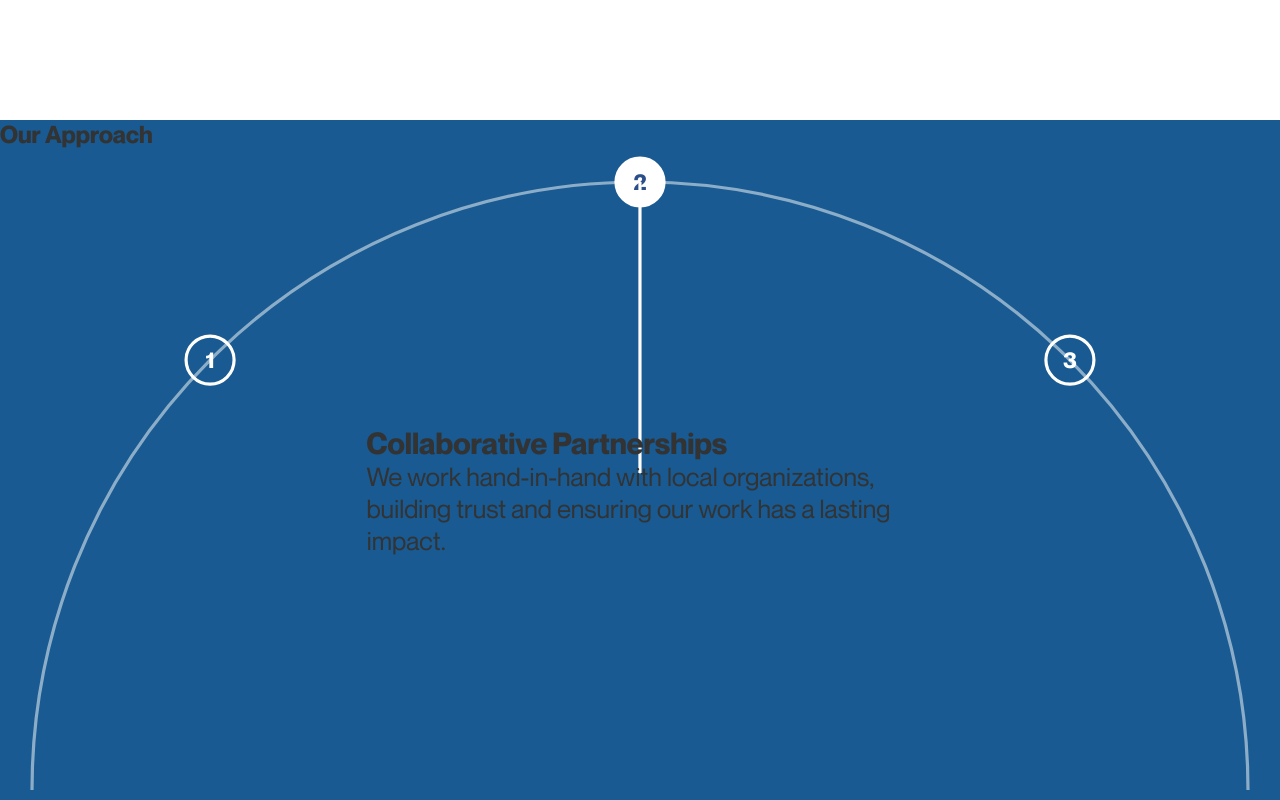
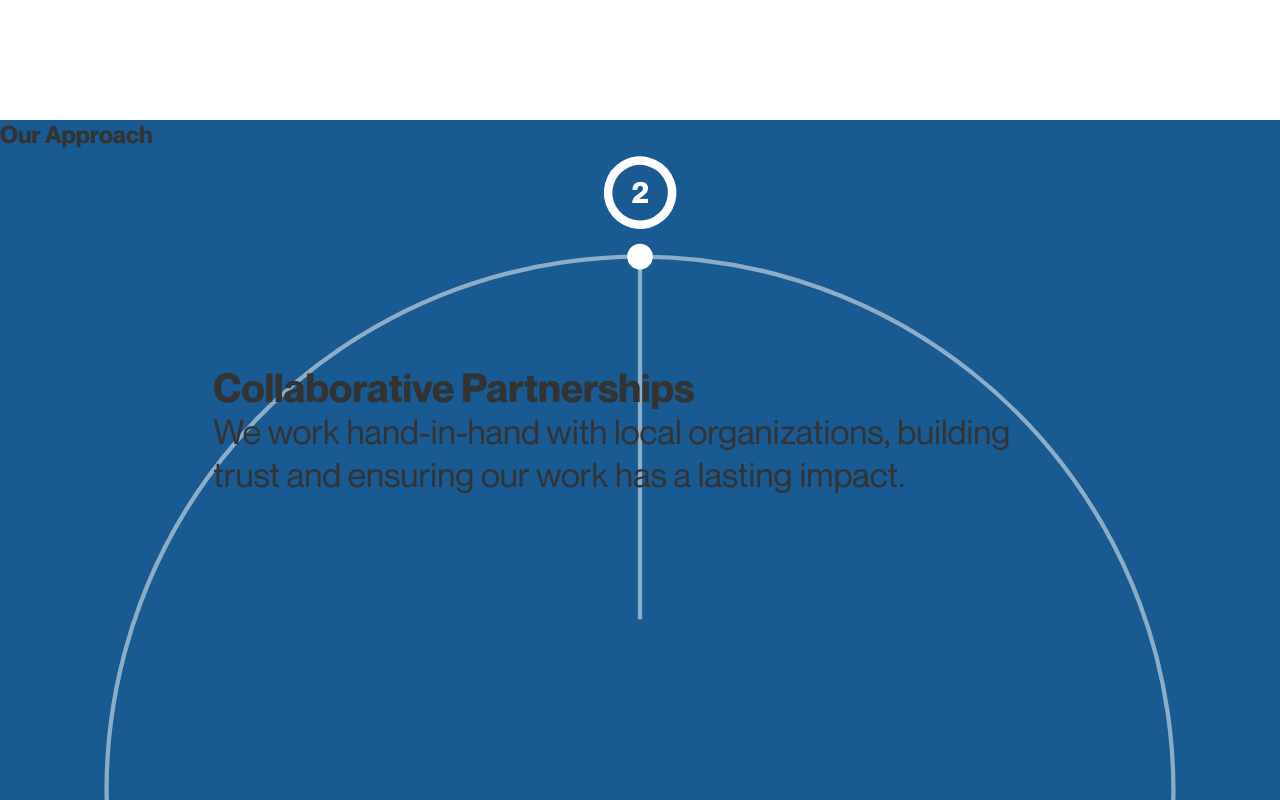
Before and after one commit to shemankubana/ihema_web, a React (Create React App) app: page / in a window 1280 px wide. Shown: the part 2700-3500 px from the top of the page. Built offline with nearby package versions, Linux system fonts and the light colour scheme.

Commit message:
Refactor layout and styles for improved user experience and accessibility

```diff
--- a/src/components/Home.js
+++ b/src/components/Home.js
@@ -1,186 +1,290 @@
-import React, { useState, useMemo, useEffect, useRef } from 'react';
+import React, { useState, useMemo, useEffect, useRef } from "react";
+
 import { Link } from "react-router-dom";
+
 import "../styles/Home.css";
 
 // Import assets for the Home page
+
 import heroBg from "../assets/images/hero_bg.png";
+
 import educationImg from "../assets/images/Education.png";
+
 import healthImg from "../assets/images/Health.png";
+
 import societyImg from "../assets/images/Society.png";
+
 import arrowIcon from "../assets/icons/arrow_icon.png";
+
 import plusIcon from "../assets/icons/Plus.png";
+
 import arrow from "../assets/icons/arrow_icon.png";
+
 import blueBox from "../assets/icons/rectangle.png";
+
 import ai from "../assets/icons/Artificial Intelligence.png";
+
 import biotech from "../assets/icons/Biotech.png";
+
 import fingerprint from "../assets/icons/Fingerprint.png";
+
 import layers from "../assets/icons/Layers.png";
 
 // Import partner logos
+
 import unhcrLogo from "../assets/logos/UNHCR 1.png";
+
 import worldVisionLogo from "../assets/logos/WV 1.png";
+
 import v37Logo from "../assets/logos/V37 1.png";
+
 import vsoLogo from "../assets/logos/VSO 1.png";
+
 import wfpLogo from "../assets/logos/WFP 1.png";
+
 import mscLogo from "../assets/logos/MSC 1.png";
 
 // --- Data for the Animated Approach component ---
+
 const stepsData = [
   {
     id: 1,
-    title: 'Community-Centered Methods',
-    description: 'Grounded in local culture and realities to ensure relevant, accurate, and respectful outcomes.',
+
+    title: "Community-Centered Methods",
+
+    description:
+      "Grounded in local culture and realities to ensure relevant, accurate, and respectful outcomes.",
   },
+
   {
     id: 2,
-    title: 'Collaborative Partnerships',
-    description: 'We work hand-in-hand with local organizations, building trust and ensuring our work has a lasting impact.',
+
+    title: "Collaborative Partnerships",
+
+    description:
+      "We work hand-in-hand with local organizations, building trust and ensuring our work has a lasting impact.",
   },
+
   {
     id: 3,
-    title: 'Data-Driven Insights',
-    description: 'Leveraging rigorous data analysis to provide clear, actionable insights that drive effective decision-making.',
+
+    title: "Data-Driven Insights",
+
+    description:
+      "Leveraging rigorous data analysis to provide clear, actionable insights that drive effective decision-making.",
   },
 ];
 
 // --- The Animated Approach Component ---
+
 const AnimatedApproach = () => {
   const [activeStep, setActiveStep] = useState(0);
 
-  // Refs for the elements that will be animated
-  const lineRef = useRef(null);
-  const activeDotRef = useRef(null);
+  const arcGroupRef = useRef(null);
+
+  const textRefs = useRef([]);
 
   const animationState = useRef({
-    currentAngle: -90, // Start at the top to match the visual
+    currentRotation: 0,
   });
 
   const config = {
     numSteps: stepsData.length,
-    svgSize: 800,
-    arcRadius: 380,
+
+    svgSize: 600,
+
+    arcRadius: 250,
+
     dotSize: 30,
-    activeDotSize: 40,
+
+    dotOffset: 30,
+
+    interceptDotSize: 10,
   };
+
   const centerX = config.svgSize / 2;
+
   const centerY = config.svgSize / 2;
 
   useEffect(() => {
     const timer = setInterval(() => {
       setActiveStep((prevStep) => (prevStep + 1) % stepsData.length);
     }, 4000);
+
     return () => clearInterval(timer);
   }, []);
 
-  // Calculate the static positions for the numbered dots
   const stepPositions = useMemo(() => {
     const positions = [];
-    // Spreading 3 dots across the top of the semi-circle
-    const angles = [-135, -90, -45];
+
+    const angleStep = 360 / config.numSteps;
+
+    const dotPlacementRadius = config.arcRadius + config.dotOffset;
+
     for (let i = 0; i < config.numSteps; i++) {
-      const angleDeg = angles[i];
+      const angleDeg = -90 + i * angleStep;
+
       const angleRad = angleDeg * (Math.PI / 180);
-      const x = centerX + config.arcRadius * Math.cos(angleRad);
-      const y = centerY + config.arcRadius * Math.sin(angleRad);
-      positions.push({ x, y, angle: angleDeg });
+
+      const x = centerX + dotPlacementRadius * Math.cos(angleRad);
+
+      const y = centerY + dotPlacementRadius * Math.sin(angleRad);
+
+      positions.push({ x, y });
     }
+
     return positions;
-  }, [config.numSteps, centerX, centerY, config.arcRadius]);
+  }, [config.numSteps, centerX, centerY, config.arcRadius, config.dotOffset]);
 
-  // Animation loop for the moving line and active dot
   useEffect(() => {
-    const targetAngle = stepPositions[activeStep].angle;
+    const angleStep = 360 / config.numSteps;
 
-    let frameId;
+    const targetRotation = -(activeStep * angleStep);
+
+    let frameId; // Use a local variable for the animation frame
 
     const animate = () => {
       const state = animationState.current;
+
       const easingFactor = 0.05;
-      // Smoothly move the current angle towards the target
-      state.currentAngle += (targetAngle - state.currentAngle) * easingFactor;
 
-      const currentAngleRad = state.currentAngle * (Math.PI / 180);
-      const x = centerX + config.arcRadius * Math.cos(currentAngleRad);
-      const y = centerY + config.arcRadius * Math.sin(currentAngleRad);
+      state.currentRotation +=
+        (targetRotation - state.currentRotation) * easingFactor;
 
-      // Update the line's end point
-      if (lineRef.current) {
-        lineRef.current.setAttribute('x2', x);
-        lineRef.current.setAttribute('y2', y);
+      if (arcGroupRef.current) {
+        arcGroupRef.current.setAttribute(
+          "transform",
+          `rotate(${state.currentRotation}, ${centerX}, ${centerY})`
+        );
       }
 
-      // Update the active dot's position
-      if (activeDotRef.current) {
-        activeDotRef.current.setAttribute('transform', `translate(${x}, ${y})`);
+      if (textRefs.current) {
+        textRefs.current.forEach((textEl) => {
+          if (textEl) {
+            textEl.setAttribute(
+              "transform",
+              `rotate(${-state.currentRotation})`
+            );
+          }
+        });
       }
 
       frameId = requestAnimationFrame(animate);
     };
 
-    animate();
+    animate(); // Start the animation
 
     return () => {
+      // Use the local variable in the cleanup function
+
       cancelAnimationFrame(frameId);
     };
-  }, [activeStep, centerX, centerY, config.numSteps, config.arcRadius, stepPositions]);
+  }, [activeStep, centerX, centerY, config.numSteps]);
 
   const activeContent = stepsData[activeStep];
-  const foreignObjectSize = config.arcRadius * 0.9;
-  const foreignObjectX = centerX - foreignObjectSize / 2;
-  const foreignObjectY = centerY - foreignObjectSize / 1.5;
 
-  // The line will start from a fixed point above the text block
-  const lineStartX = centerX;
-  const lineStartY = foreignObjectY + 30; // Positioned at the top of the text area
+  const foreignObjectSize = config.arcRadius * 1.6;
 
-  const arcPath = `M ${centerX - config.arcRadius},${centerY} A ${config.arcRadius},${config.arcRadius} 0 0 1 ${centerX + config.arcRadius},${centerY}`;
+  const foreignObjectPos = centerX - foreignObjectSize / 2;
+
+  const lineStartY = centerY - foreignObjectSize / 5;
+
+  const lineEndY = centerY - config.arcRadius;
+
+  // Note: Tailwind classes are used here. Make sure Tailwind is set up in your project.
 
   return (
-    <div className="w-full mx-auto flex flex-col items-center text-white">
-      <h2 className="text-4xl md:text-5xl font-bold mb-8 self-start text-left px-6">Our Approach</h2>
-      <div className="relative w-full h-[500px] flex flex-col items-center">
-        <svg viewBox={`0 0 ${config.svgSize} ${config.svgSize}`} className="w-full h-auto absolute -top-10" aria-hidden="true">
+    <div className="w-full max-w-4xl mx-auto flex flex-col items-center text-white p-6 rounded-lg bg-[#2c4e8a]">
+      <h2 className="text-4xl md:text-5xl font-bold mb-8 self-start text-left our-approach">
+        Our Approach
+      </h2>
 
-          {/* Static semi-circle path */}
-          <path
-            d={arcPath}
-            fill="none" stroke="rgba(255, 255, 255, 0.5)" strokeWidth="2"
+      <div className="relative w-full h-[600px] flex flex-col items-center">
+        <svg
+          viewBox={`0 0 ${config.svgSize} ${config.svgSize}`}
+          className="w-full h-full absolute top-0 left-0"
+          aria-hidden="true"
+        >
+          <line
+            x1={centerX}
+            y1={lineStartY}
+            x2={centerX}
+            y2={lineEndY}
+            stroke="rgba(255, 255, 255, 0.5)"
+            strokeWidth="2"
           />
 
-          {/* Static numbered dots */}
-          {stepPositions.map((pos, index) => (
-            <g key={index} transform={`translate(${pos.x}, ${pos.y})`} className="cursor-pointer" onClick={() => setActiveStep(index)}>
-                <circle cx="0" cy="0" r={config.dotSize / 2} fill={activeStep === index ? "white" : "none"}
-                  stroke="white" strokeWidth={2}
-                  style={{transition: 'fill 0.3s ease'}}
+          <circle
+            cx={centerX}
+            cy={lineEndY}
+            r={config.interceptDotSize / 2}
+            fill="white"
+            stroke="white"
+            strokeWidth="2"
+          />
+
+          <g ref={arcGroupRef}>
+            <circle
+              cx={centerX}
+              cy={centerY}
+              r={config.arcRadius}
+              fill="none"
+              stroke="rgba(255, 255, 255, 0.5)"
+              strokeWidth="2"
+            />
+
+            {stepPositions.map((pos, index) => (
+              <g
+                key={index}
+                transform={`translate(${pos.x}, ${pos.y})`}
+                className="cursor-pointer"
+                onClick={() => setActiveStep(index)}
+              >
+                <circle
+                  cx="0"
+                  cy="0"
+                  r={config.dotSize / 2}
+                  fill="none"
+                  stroke="white"
+                  strokeWidth={activeStep === index ? 4 : 2}
+                  style={{ transition: "stroke-width 0.3s ease" }}
                 />
-                <text x="0" y="0" textAnchor="middle" dominantBaseline="central"
-                  fill={activeStep === index ? "#2c4e8a" : "white"} fontSize="14" fontWeight="bold"
-                  style={{transition: 'fill 0.3s ease'}}
-                  >
+
+                <text
+                  ref={(el) => (textRefs.current[index] = el)}
+                  x="0"
+                  y="0"
+                  textAnchor="middle"
+                  dominantBaseline="central"
+                  fill="white"
+                  fontSize="14"
+                  fontWeight="bold"
+                >
                   {index + 1}
                 </text>
-            </g>
-          ))}
+              </g>
+            ))}
+          </g>
 
-          {/* Moving Line */}
-          <line
-            ref={lineRef}
-            x1={lineStartX} y1={lineStartY}
-            x2={centerX} y2={centerY - config.arcRadius}
-            stroke="white" strokeWidth="2"
-          />
+          <foreignObject
+            x={foreignObjectPos}
+            y={foreignObjectPos}
+            width={foreignObjectSize}
+            height={foreignObjectSize}
+          >
+            <div
+              xmlns="http://www.w3.org/1999/xhtml"
+              className="w-full h-full flex flex-col items-center justify-center text-center p-4"
+            >
+              <div key={activeContent.id} className="animate-fade-in">
+                <h3 className="text-2xl font-bold mb-3">
+                  {activeContent.title}
+                </h3>
 
-          {/* This dot is now part of the static dots logic, so this group is no longer needed */}
-          {/* <g ref={activeDotRef}> ... </g> */}
-
-          {/* Static Central Text */}
-          <foreignObject x={foreignObjectX} y={foreignObjectY} width={foreignObjectSize} height={foreignObjectSize}>
-             <div xmlns="http://www.w3.org/1999/xhtml" className="w-full h-full flex flex-col items-center justify-center text-center p-4">
-                <div key={activeContent.id} className="animate-fade-in">
-                    <h3 className="text-xl font-bold mb-3">{activeContent.title}</h3>
-                    <p className="text-base text-gray-200 leading-relaxed">{activeContent.description}</p>
-                </div>
+                <p className="text-sm text-gray-200 leading-relaxed">
+                  {activeContent.description}
+                </p>
+              </div>
             </div>
           </foreignObject>
         </svg>
@@ -190,48 +294,61 @@ const AnimatedApproach = () => {
 };
 
 // --- Your Original Home Component ---
+
 const Home = () => {
   return (
     <div className="home-page">
       {/* Hero Section */}
+
       <header
         className="hero-section"
         style={{ backgroundImage: `url(${heroBg})` }}
       >
         <div className="hero-overlay"></div>
+
         <div className="hero-content">
           <h2>Empowering Decisions, Enabling Change.</h2>
         </div>
+
         <div className="second-hero-content">
           <div className="text-container">
             <div className="text">
               <p className="heading-paragraph">Localised Research Expertise</p>
+
               <p className="hero-paragraph">
                 Deep cultural understanding and field experience for accurate
                 insights.
               </p>
             </div>
+
             <div className="text">
               <p className="heading-paragraph">Timely, Actionable Data</p>
+
               <p className="hero-paragraph">
                 Fast, high-quality analysis that supports evidence-based
                 decisions without delay.
               </p>
             </div>
+
             <div className="text">
               <p className="heading-paragraph">Community-Driven Solutions</p>
+
               <p className="hero-paragraph">
                 Grounded in real-world conditions to deliver sustainable and
                 practical outcomes.
               </p>
             </div>
           </div>
+
           <div className="learn-more">
             <p className="learn-more-p">Communities hold the truth </p>
+
             <p className="learn-more-p">— we help bring it to light.</p>
+
             <Link to="/get-involved" className="nav-actions-link">
               <div className="nav-actions">
                 <p className="get-involved">Get Involved</p>
+
                 <img src={arrow} alt="" />
               </div>
             </Link>
@@ -240,12 +357,15 @@ const Home = () => {
       </header>
 
       {/* Partners Section */}
+
       <section className="partners-section">
         <div className="know-us-container">
           <div className="get-to-know">
             <img src={blueBox} alt="Blue Box" className="blue-box" />
+
             <p>Get To Know Us</p>
           </div>
+
           <div className="know-us-header">
             <p>
               We don’t just talk about growth. We design{" "}
@@ -255,73 +375,96 @@ const Home = () => {
               changing.
             </p>
           </div>
+
           <div className="know-us-subtitle">
             <p>
               We are committed to delivering reliable, high-quality research and
               consulting services that empower organizations and institutions to
               design and implement evidence-based, sustainable solutions.
             </p>
+
             <p>
               We envision becoming the leading research and consulting firm that
               drives impactful, evidence-based smart decisions to promote the
               sustainable development, equity, and resilience of Rwanda.
             </p>
           </div>
+
           <div className="partner-logos">
             <img src={unhcrLogo} alt="UNHCR" />
+
             <img src={worldVisionLogo} alt="World Vision" />
+
             <img src={v37Logo} alt="V37" />
+
             <img src={vsoLogo} alt="VSO" />
+
             <img src={wfpLogo} alt="WFP" className="wfp" />
+
             <img src={mscLogo} alt="MSC" className="master-card" />
           </div>
         </div>
       </section>
 
       {/* Data Points Section */}
+
       <section className="data-points-section">
         <div className="data-points-box">
           <img src={blueBox} alt="Blue Box" className="blue-box" />
+
           <p>Evidence For Impact.</p>
         </div>
+
         <div className="data-points-header">
           <p>
             Hundreds of <span>data points</span>, dozens of stories uncovered.
           </p>
         </div>
+
         <div className="data-cards">
           <div className="data-card">
             <img src={fingerprint} alt="Fingerprint Icon" />
+
             <div>
               <p className="data-points">Data Collection and Analysis</p>
+
               <p className="data-points-p">
                 High-quality, context-driven data gathering and analysis.
               </p>
             </div>
           </div>
+
           <div className="data-card">
             <img src={ai} alt="AI Icon" />
+
             <div>
               <p className="data-points">Impact Evaluation</p>
+
               <p className="data-points-p">
                 In-depth studies to understand trends, consumer behavior, &
                 economic conditions.
               </p>
             </div>
           </div>
+
           <div className="data-card">
             <img src={biotech} alt="Biotech Icon" />
+
             <div>
               <p className="data-points">Market Research</p>
+
               <p className="data-points-p">
                 Assessing program performance, effectiveness, and impact.
               </p>
             </div>
           </div>
+
           <div className="data-card">
             <img src={layers} alt="Layers Icon" />
+
             <div>
               <p className="data-points">Policy Research</p>
+
               <p className="data-points-p">
                 Expert support to design practical, sustainable solutions.
               </p>
@@ -331,17 +474,23 @@ const Home = () => {
       </section>
 
       {/* Next Level Section */}
+
       <div className="data-points-box">
         <img src={blueBox} alt="Blue Box" className="blue-box" />
+
         <p>Explore What We Offer.</p>
       </div>
+
       <section className="next-level-section">
         <div className="next-level-container">
           <div className="next-level-content">
             <p>The Next Level Of Data Collection – </p>
+
             <p className="subtitle">Together</p>
+
             <p className="subtitle">For Impactful Insights.</p>
           </div>
+
           <div className="next-level-subtitle">
             <p className="description">
               We offer comprehensive data collection services, including
@@ -350,6 +499,7 @@ const Home = () => {
               surveys, as well as <span>qualitative</span> approaches like
               interviews and focus group discussions.
             </p>
+
             <p className="description">
               Our team is skilled in field team training and management, and we
               prioritize <span>rigorous</span> data quality assurance to ensure
@@ -361,54 +511,68 @@ const Home = () => {
       </section>
 
       {/* Our Approach Section */}
-      <section className="approach-section-container bg-[#2c4e8a] overflow-hidden">
+
+      <section className="approach-section-container">
         <AnimatedApproach />
       </section>
 
+      {/* Research Wall Section */}
 
-      {/* Research Wall Section */}
       <section className="research-wall-section">
         <div className="section-header">
           <p className="subtitle-light">Our Research</p>
+
           <h2>
             Turning local <span className="highlight-blue">insight</span> into
             powerful decisions through trusted research.
           </h2>
         </div>
+
         <div className="research-grid">
           <Link to="/education" className="research-item">
             <img src={educationImg} alt="Education" />
+
             <div className="research-item-overlay">
               <h3>Education</h3>
             </div>
+
             <img src={arrowIcon} className="arrow-icon" alt="Go" />
           </Link>
+
           <div className="research-item">
             <img src={healthImg} alt="Health" />
+
             <div className="research-item-overlay">
               <h3>Health</h3>
             </div>
+
             <img src={arrowIcon} className="arrow-icon" alt="Go" />
           </div>
+
           <div className="research-item">
             <img src={societyImg} alt="Society" />
+
             <div className="research-item-overlay">
               <h3>Society</h3>
             </div>
+
             <img src={arrowIcon} className="arrow-icon" alt="Go" />
           </div>
         </div>
       </section>
 
       {/* FAQ Section */}
+
       <section className="faq-section">
         <h2>Frequently Asked Questions</h2>
+
         <div className="faq-container">
           <details className="faq-item">
             <summary>
               What types of data do you specialize in?
               <img src={plusIcon} alt="Toggle" className="plus-icon" />
             </summary>
+
             <p>
               We specialize in both quantitative and qualitative data, ranging
               from large-scale surveys and econometric data to in-depth
@@ -417,11 +581,13 @@ const Home = () => {
               types for a comprehensive understanding.
             </p>
           </details>
+
           <details className="faq-item">
             <summary>
               Which geographical regions do you cover?
               <img src={plusIcon} alt="Toggle" className="plus-icon" />
             </summary>
+
             <p>
               While we are a global network, our primary focus has been on
               projects in Sub-Saharan Africa, Southeast Asia, and parts of Latin
@@ -430,11 +596,13 @@ const Home = () => {
               worldwide.
             </p>
           </details>
+
           <details className="faq-item">
             <summary>
               How do you ensure data quality and ethical standards?
               <img src={plusIcon} alt="Toggle" className="plus-icon" />
             </summary>
+
             <p>
               Data quality is paramount. We employ rigorous training for our
               enumerators, multi-layered data verification processes, and pilot
@@ -447,16 +615,22 @@ const Home = () => {
       </section>
 
       {/* Contact Section */}
+
       <section className="contact-section">
         <h2>We're Just a message away</h2>
+
         <p>
           Drop us a line and let's explore how we can help you achieve your
           goals and make a difference.
         </p>
+
         <form className="contact-form">
           <input type="text" placeholder="Name" required />
+
           <input type="email" placeholder="Email" required />
+
           <textarea placeholder="Message" rows="5" required></textarea>
+
           <button type="submit">Send</button>
         </form>
       </section>
```
